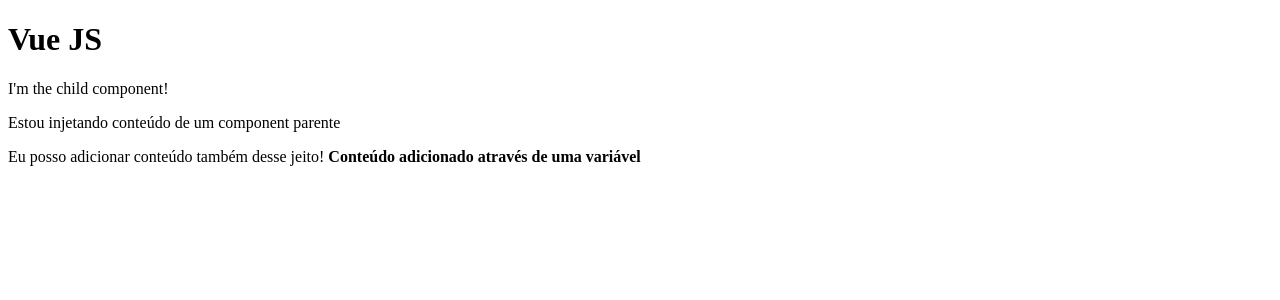
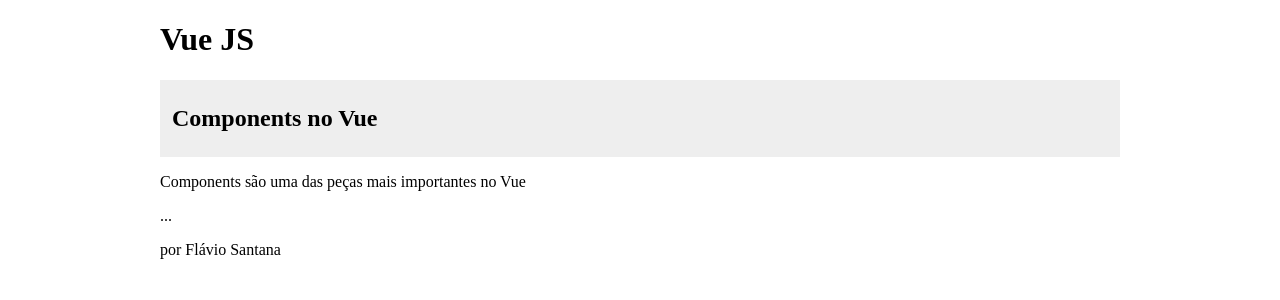
Before and after one commit to flavio-santana/vue-components-avancado, a Vue app: page / in a window 1280 px wide. Shown: the top 300 px of the page. Built offline with nearby package versions, Linux system fonts and the light colour scheme.

Commit message:
multiplos slots implementado

```diff
--- a/src/App.vue
+++ b/src/App.vue
@@ -1,16 +1,23 @@
 <template>
-  <div id="app">
+  <div id="app" class="container">
 
     <h1>Vue JS</h1>
 
     <post>
 
-      <p>Estou injetando conteúdo de um component parente</p>
-      <p>Eu posso adicionar conteúdo também desse jeito! <strong> {{ minhaVariavel }} </strong> </p>
+      <h2 slot="cabecalho">Components no Vue</h2>
+
+      <template slot="conteudo">
+
+      <p>Components são uma das peças mais importantes no Vue</p>
+
+      <span>...</span>
+
+      </template>
+
+      <p slot="rodape">por Flávio Santana</p>
 
     </post>
-
-
 
   </div>
 </template>
@@ -33,3 +40,12 @@
 
 }
 </script>
+
+<style scoped>
+
+  .container{
+    width: 960px;
+    margin: auto;
+  }
+
+</style>
--- a/src/components/Post.vue
+++ b/src/components/Post.vue
@@ -1,19 +1,47 @@
 
 <template>
 
-    <div>
-        <p>I'm the child component!</p>
+    <div class="post">
 
-        <slot></slot>
+        <div class="post-cabecalho">
+
+            <slot name="cabecalho"></slot>
+
+        </div>
+
+        <div class="post-conteudo">
+
+            <slot name="conteudo"></slot>
+
+        </div>
+
+        <div class="post-rodape">
+
+            <slot name="rodape"></slot>
+
+        </div>
 
     </div>
 
 </template>
 
-<script>
-export default {
-    props:{
-        titulo: String
+<style scoped>
+
+    .post{
+        padding: 15px auto;
     }
-}
-</script>
+
+    .post-cabecalho{
+        padding: 5px 12px;
+        background-color: #eee;
+    }
+
+    .post-conteudo{
+        font-size: 16px;
+    }
+
+    .post-rodape{
+
+    }
+
+</style>
```
